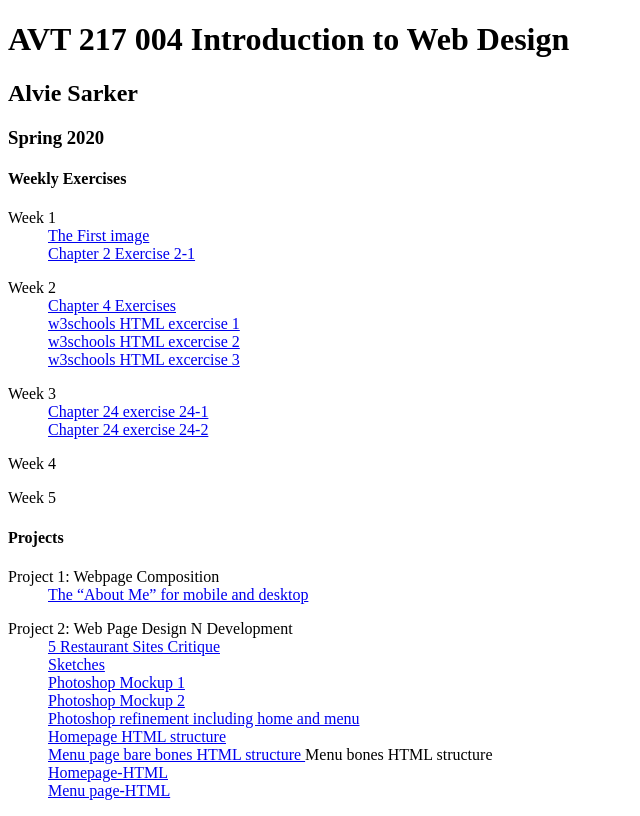
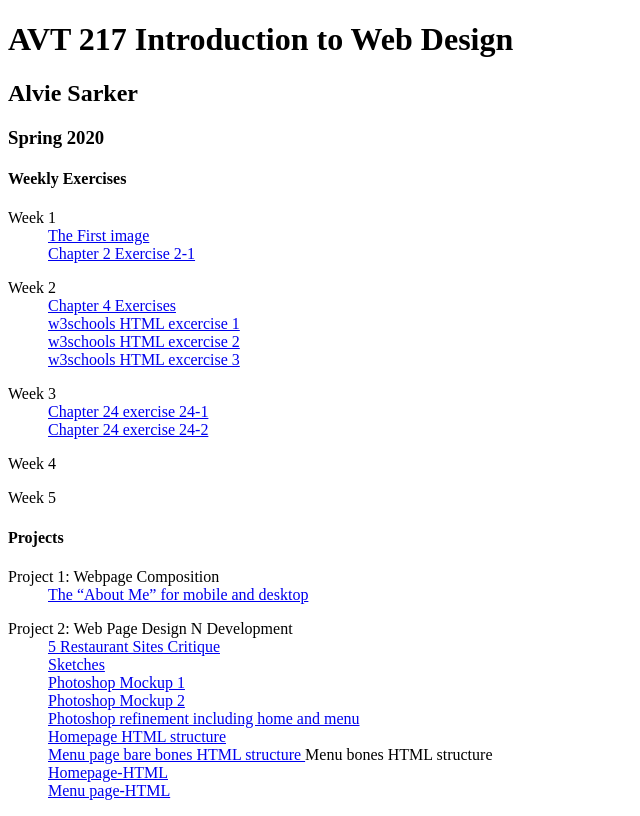
Before and after one commit to alviesarker/alvie, a plain HTML site: page weekly/index.html in a window 1280 px wide. Shown: the whole page, without its empty margins (0-640 px from the left). Drawn offline with Linux system fonts and the light colour scheme.

Commit message:
Update index.html

```diff
--- a/weekly/index.html
+++ b/weekly/index.html
@@ -8,7 +8,7 @@
 
 <body>
 <div id="wrapper">
-<h1>AVT 217 004 Introduction to Web Design</h1>
+<h1>AVT 217 Introduction to Web Design</h1>
 <h2>Alvie Sarker </h2>
 <h3>Spring 2020</h3>
 
```
